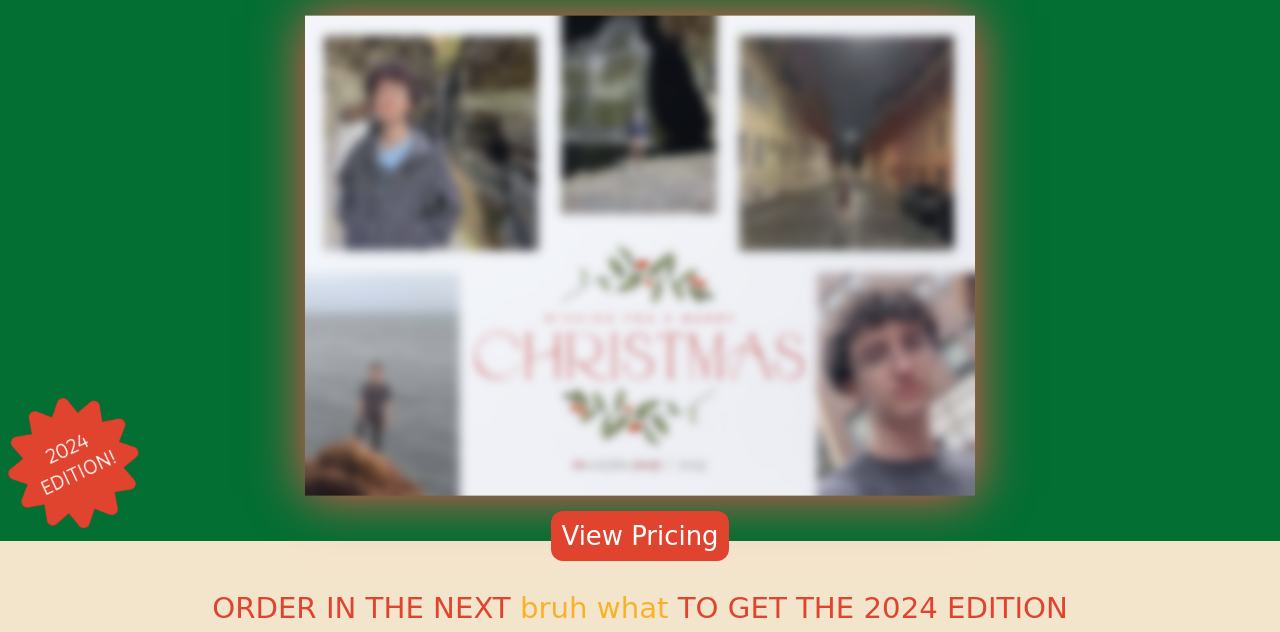
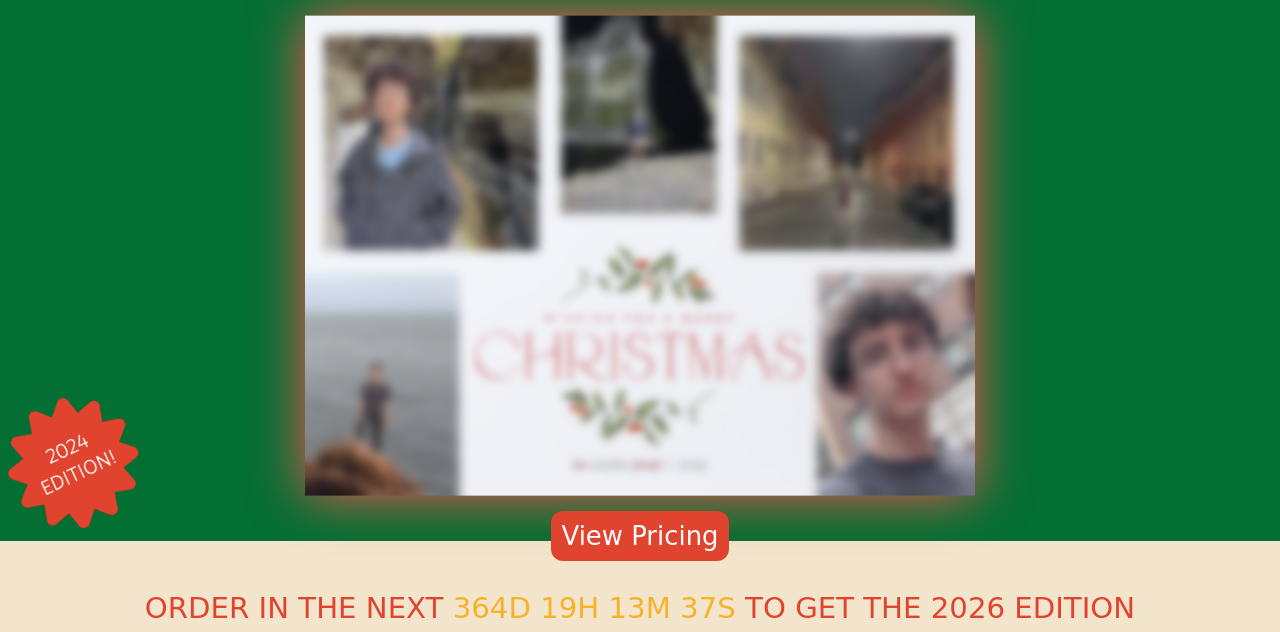
Before and after one commit to TheNicholasFisher/portfolio, a plain HTML site: page eternalchristmascard/index.html in a window 1280 px wide. Shown: the part 135-767 px from the top of the page. Drawn offline with Linux system fonts and the light colour scheme; a web font is replaced by a local one.

Commit message:
Update index.html

```diff
--- a/eternalchristmascard/index.html
+++ b/eternalchristmascard/index.html
@@ -44,7 +44,7 @@
         <div class="view">
             <h3><a href="#price">View Pricing</a></h3>
         </div>
-        <div><h2>ORDER IN THE NEXT <span id="timer" style="color: #f8B229;"></span> TO GET THE 2024 EDITION</h2></div>
+        <div><h2>ORDER IN THE NEXT <span id="timer" style="color: #f8B229;"></span> TO GET THE 2026 EDITION</h2></div>
         <div class="presents">
             <div class="buy">
                 <img src="5years.png" alt="">
@@ -121,7 +121,7 @@
     </div>
 
     <script>
-        var countDownDate = new Date("Dec 1, 2024 00:00:00").getTime();
+        var countDownDate = new Date("Dec 1, 2026 00:00:00").getTime();
 
         var x = setInterval(function() {
 
```
